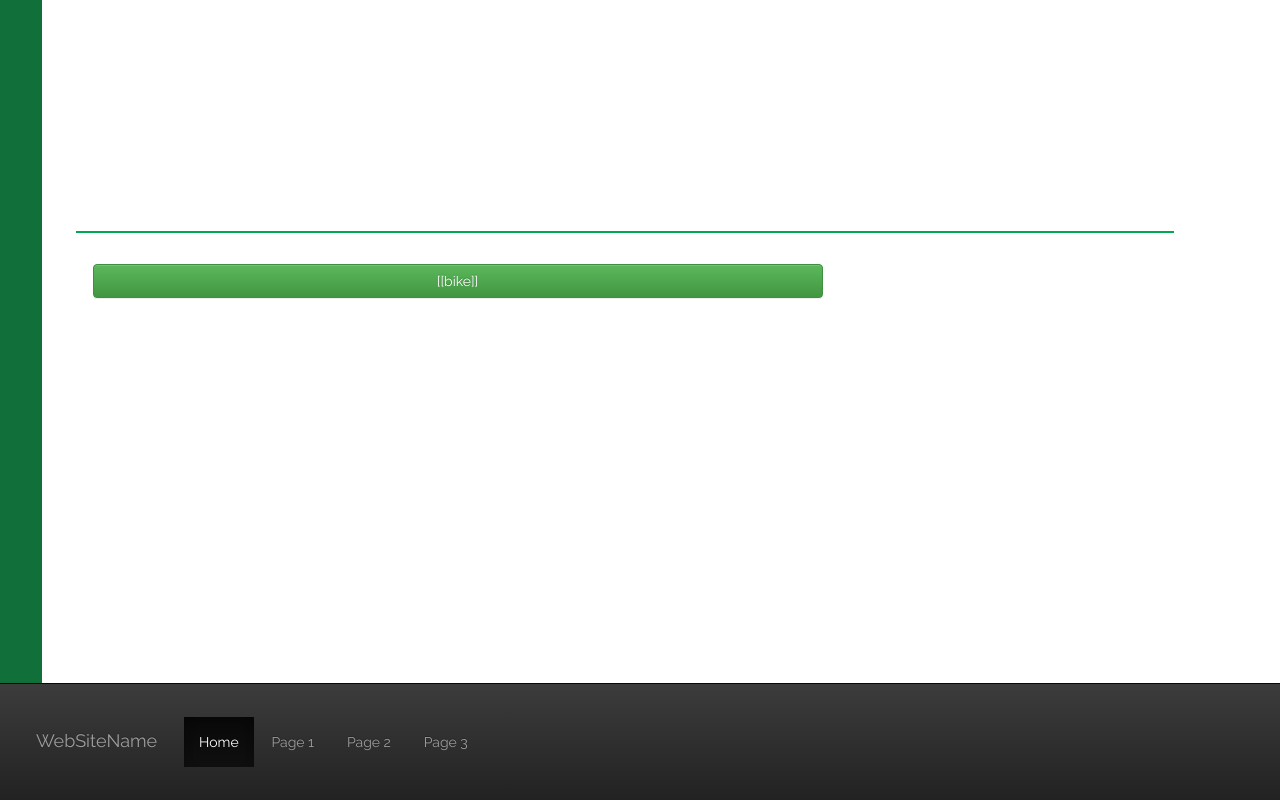
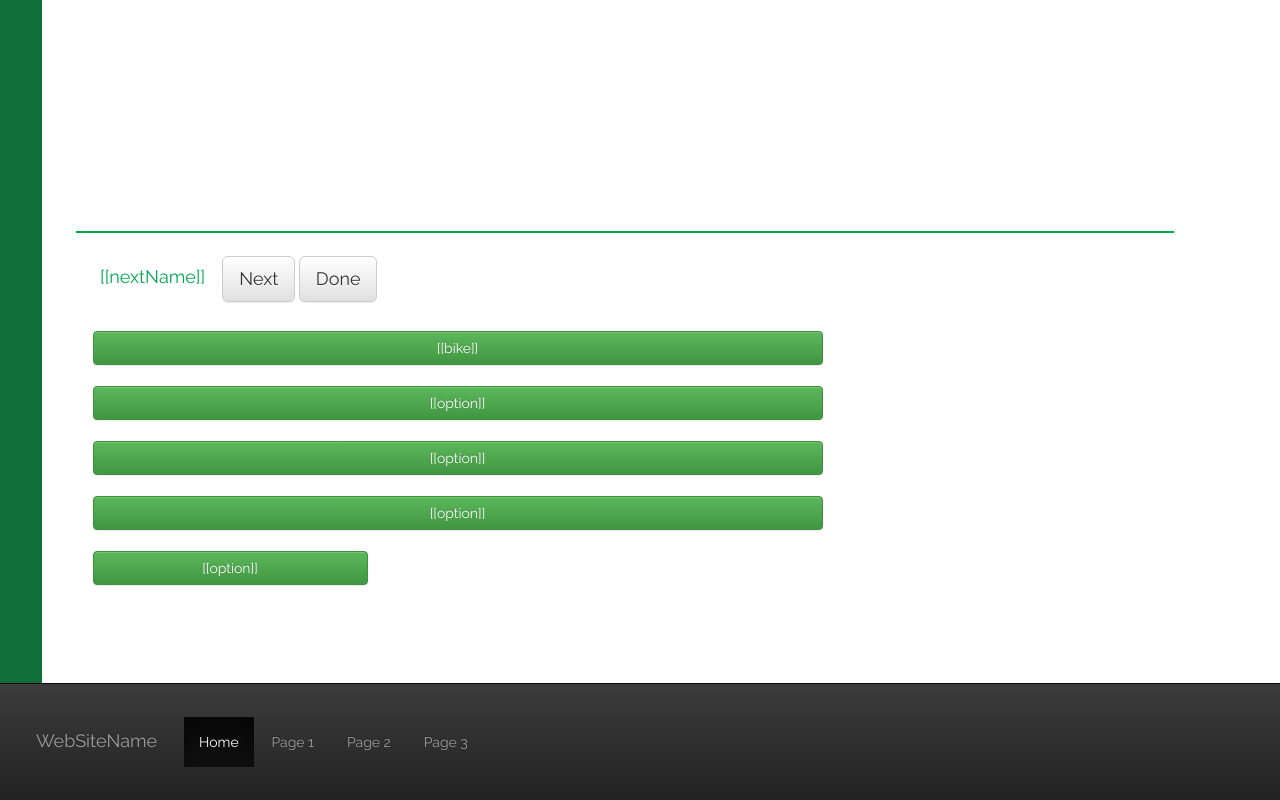
Before and after one commit to abarlow85/gkb_lobster, a Django app: template apps/bike_donations/templates/bike_donations/index.html in a window 1280 px wide. Run offline with Django 3.2, Linux system fonts and the light colour scheme; the template is opened without the code that fills it, so the values that code supplies are empty; parts of the project's set-up code (start-up, migrations or seed data) failed here and were passed over; some libraries are stand-ins or nearby versions.

Commit message:
angular testing

```diff
--- a/apps/bike_donations/static/bike_donations/angular/controllers/BikesController.js
+++ b/apps/bike_donations/static/bike_donations/angular/controllers/BikesController.js
@@ -12,17 +12,92 @@ angular.module('bikeSelect').controller('BikesController', function($scope, $loc
 	$scope.cosmeticSelect;
 	$scope.frameSelect;
 	$scope.featuresSelect = []
+	$scope.formIndex = 0;
+	$scope.nextName = 'bikeType'
+
 
 	BikeFactory.selectionData(function(data){
-
 		$scope.bikeType = data
 	});
 
-	$scope.addBikeType = function(bike){
-		BikeFactory.addBikeType(bike, function(response) {
+	$scope.addBikeType = function(option){
+
+		BikeFactory.addBikeType(option, function(selection, nextOptions) {
+			$scope.typeSelect = selection;
+			$scope.allOptions = nextOptions;
+			$scope.remainingOptions = nextOptions;
+			$scope.history = ['bikeType']
+			$scope.selected = true
+			console.log($scope.allOptions)
 
 		});
 	}
 
+	$scope.nextBtn = function(){
+		$scope.selected = false
+
+		for (var remaining in $scope.remainingOptions) {
+			$scope.nextOptions = $scope.allOptions[remaining];
+			$scope.nextName = remaining;
+			delete $scope.remainingOptions[remaining]
+			break;
+		}
+
+		if (Object.keys($scope.remainingOptions) == 0) {
+			$scope.complete = true
+			return;
+		}
+
+	}
+
+	$scope.brandSelection = function(option) {
+
+		BikeFactory.brandSelection(option, function(selection) {
+			$scope.brandSelect = selection;
+			$scope.history.push('brand');
+			$scope.selected = true
+
+
+		});
+
+
+	}
+
+	$scope.cosmeticSelection = function(option) {
+		BikeFactory.cosmeticSelection(option, function(selection) {
+			$scope.cosmeticSelect = selection;
+			$scope.history.push('cosmetic');
+			$scope.selected = true
+
+
+		});
+
+
+	}
+
+	$scope.frameSelection = function(option) {
+		BikeFactory.frameSelection(option, function(selection) {
+			$scope.frameSelect = selection;
+			$scope.history.push('frame');
+			$scope.selected = true
+
+
+		});
+
+
+	}
+
+	$scope.featureSelection = function(option) {
+		var selected = document.getElementById(option);
+		if (selected.getAttribute('select') == null) {
+			selected.setAttribute('select','true')
+			selected.style.background = 'blue';
+		} else {
+			selected.removeAttribute('select')
+			selected.style.background = 'green';
+		}
+
+	}
+
 
 });
--- a/apps/bike_donations/templates/bike_donations/index.html
+++ b/apps/bike_donations/templates/bike_donations/index.html
@@ -80,13 +80,33 @@
 				<!-- <img class="img-responsive" src="{% static 'bike_donations/resources/logoThing.jpg' %}" /> -->
 			</div>
 			<div id="buttonBox" class="row">
+				<h4>[[nextName]]</h4>
+					<button class="btn btn-default btn-lg" ng-click="nextBtn()" ng-if="selected==true">Next</button>
+					<button class="btn btn-default btn-lg" ng-click="nextBtn()" ng-if="complete">Done</button>
+					<form class="selectionDiv">{% csrf_token %}
 
-					<form class="selectionDiv">{% csrf_token %}
-						<div id="bikeType" class="row" ng-repeat="bike in bikeType">
-							<button id=[[bike]] class="col-xs-8 btn btn-success option" ng-click="addBikeType(bike)">[[bike]]</button>
+						<div id="bikeType" class="row" ng-if="nextName == 'bikeType'" ng-repeat="bike in bikeType">
+							<button id=[[bike]] class="col-xs-8 btn btn-success bikeTypeBtn" ng-click="addBikeType(bike)">[[bike]]</button>
 
-							</div>
 						</div>
+
+						<div id="brand" class="row" ng-if="nextName == 'brand'" ng-repeat="option in nextOptions">
+						<button id=[[option]] class="col-xs-8 btn btn-success brand" ng-click="brandSelection(option)">[[option]]</button>
+						</div>
+
+						<div id="cosmetic" class="row" ng-if="nextName == 'cosmetic'" ng-repeat="option in nextOptions">
+						<button id=[[option]] class="col-xs-8 btn btn-success cosmetic" ng-click="cosmeticSelection(option)">[[option]]</button>
+						</div>
+
+						<div id="frame" class="row" ng-if="nextName == 'frame'" ng-repeat="option in nextOptions">
+						<button id=[[option]] class="col-xs-8 btn btn-success frame" ng-click="frameSelection(option)">[[option]]</button>
+						</div>
+
+						<div id="features" class="row" ng-if="nextName == 'features'" ng-repeat="option in nextOptions">
+						<button id=[[option]] class="col-xs-8 btn btn-success features" ng-click="featureSelection(option)">[[option]]</button>
+						</div>
+
+
 
 					</form>
 
```
Also changed, not shown: apps/bike_donations/static/bike_donations/angular/factories/BikeFactory.js (+91 -1 lines), db.sqlite3.
